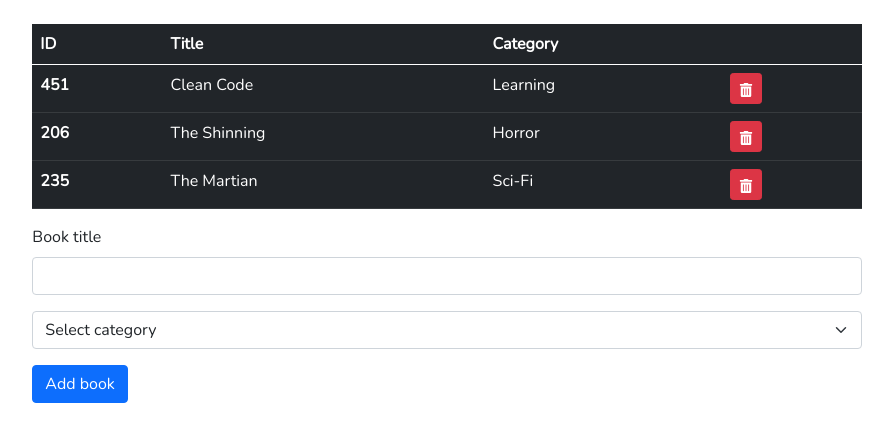
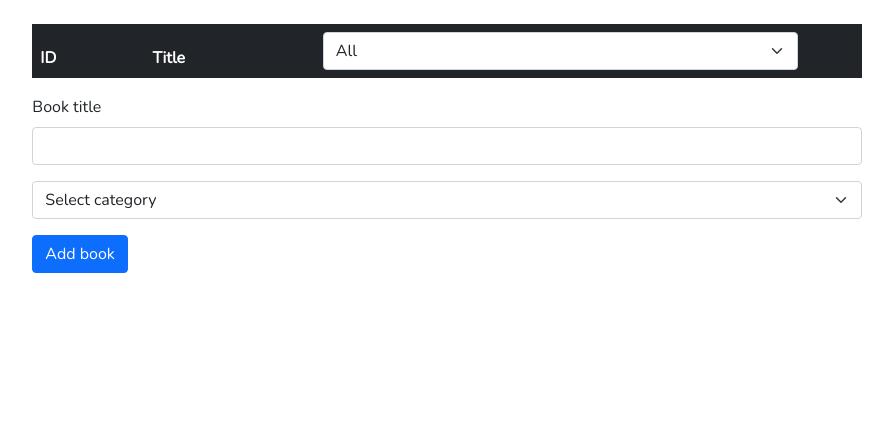
Before and after one commit to Diegodsha/Magic-Books, a React (Create React App) app: page / in a window 1280 px wide. Shown: the top 442 px of the page, without its empty margins (193-1086 px from the left). Built offline with nearby package versions, Linux system fonts and the light colour scheme.

Commit message:
Keep filter value in redux store

```diff
--- a/src/Container/BookList.js
+++ b/src/Container/BookList.js
@@ -1,12 +1,17 @@
 import { useDispatch, useSelector } from 'react-redux';
 import Book from '../Components/Book';
-import { removeAction } from '../Actions/index';
+import { filterAction, removeAction } from '../Actions/index';
+import CategoryFilter from '../Components/CategoryFilter';
 
 const BookList = () => {
   const books = useSelector((state) => state.bookReducer);
   const dispatch = useDispatch();
   const handleRemoveBook = (book) => {
     dispatch(removeAction(book));
+  };
+  const filter = useSelector((state) => state.filterReducer);
+  const handleFilterChange = (e) => {
+    dispatch(filterAction(e.target.value));
   };
 
   return (
@@ -16,14 +21,18 @@ const BookList = () => {
           <tr>
             <th scope="col">ID</th>
             <th scope="col">Title</th>
-            <th scope="col">Category</th>
+            <th scope="col">
+              <CategoryFilter handleFilterChange={handleFilterChange} />
+            </th>
             <th scope="col"> </th>
           </tr>
         </thead>
         <tbody>
-          {books.map((book) => (
-            <Book key={book.id} book={book} removeBook={handleRemoveBook} />
-          ))}
+          {books
+            .filter((book) => book.category === filter || filter === 'All')
+            .map((book) => (
+              <Book key={book.id} book={book} removeBook={handleRemoveBook} />
+            ))}
         </tbody>
       </table>
     </div>
```
